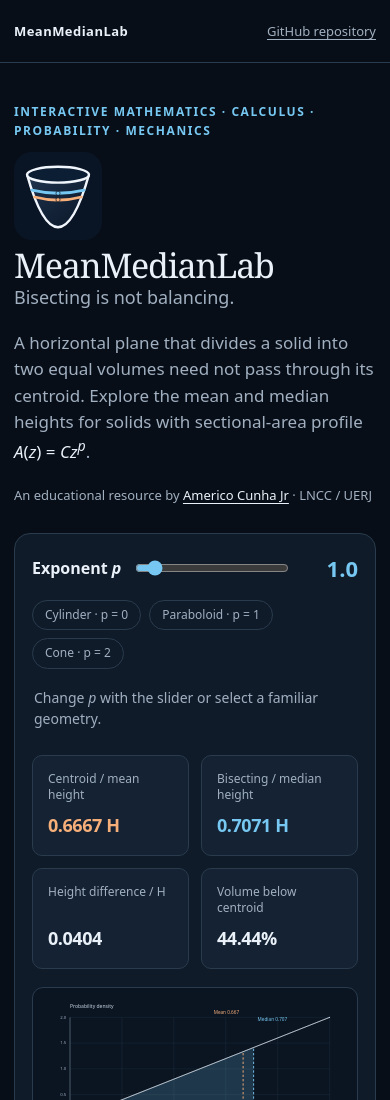
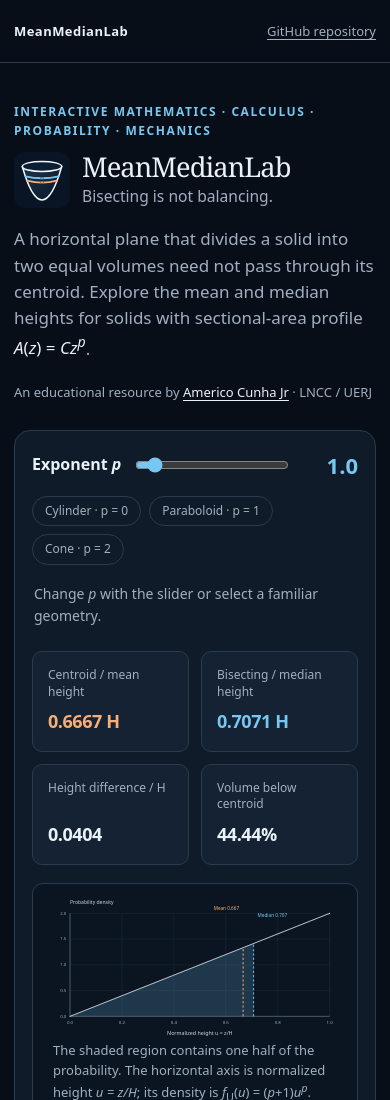
Before and after one commit to americocunhajr/MeanMedianLab, a plain HTML site: page index.html in a window 390 px wide. Shown: the top 1100 px of the page. Drawn offline with Linux system fonts and the light colour scheme.

Commit message:
Display paraboloid favicon alongside MeanMedianLab site title

```diff
--- a/docs/assets/css/style.css
+++ b/docs/assets/css/style.css
@@ -68,3 +68,15 @@
     .further-reading p { margin: 0 0 14px; }
     a:focus-visible,button:focus-visible,input:focus-visible { outline: 2px solid var(--blue); outline-offset: 3px; }
     .sr-only { position: absolute; width:1px; height:1px; padding:0; margin:-1px; overflow:hidden; clip:rect(0,0,0,0); white-space:nowrap; border:0; }
+
+    /* MeanMedianLab identity: the same paraboloid icon as the browser favicon. */
+    .hero-identity { display: flex; align-items: center; gap: 20px; }
+    .hero-identity__icon { display: block; flex: 0 0 auto; width: 88px; height: 88px; object-fit: contain; }
+    .hero-identity__text { min-width: 0; }
+    .hero-identity .subtitle { margin: 2px 0 0; }
+    @media (max-width: 520px) {
+      .hero-identity { gap: 12px; }
+      .hero-identity__icon { width: 56px; height: 56px; }
+      .hero-identity h1 { font-size: clamp(25px, 7vw, 34px); }
+      .hero-identity .subtitle { font-size: clamp(15px, 4vw, 19px); }
+    }
```
